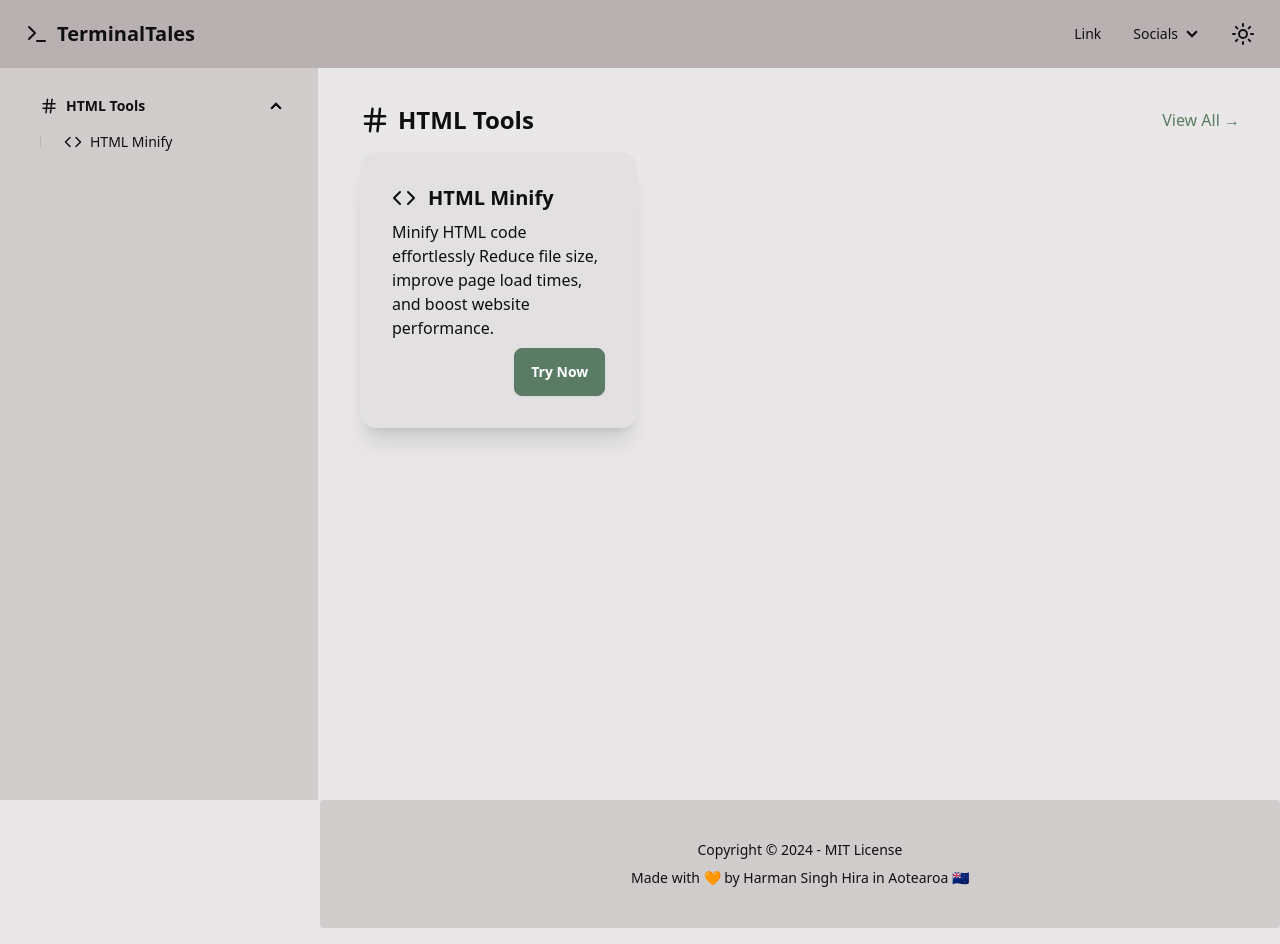
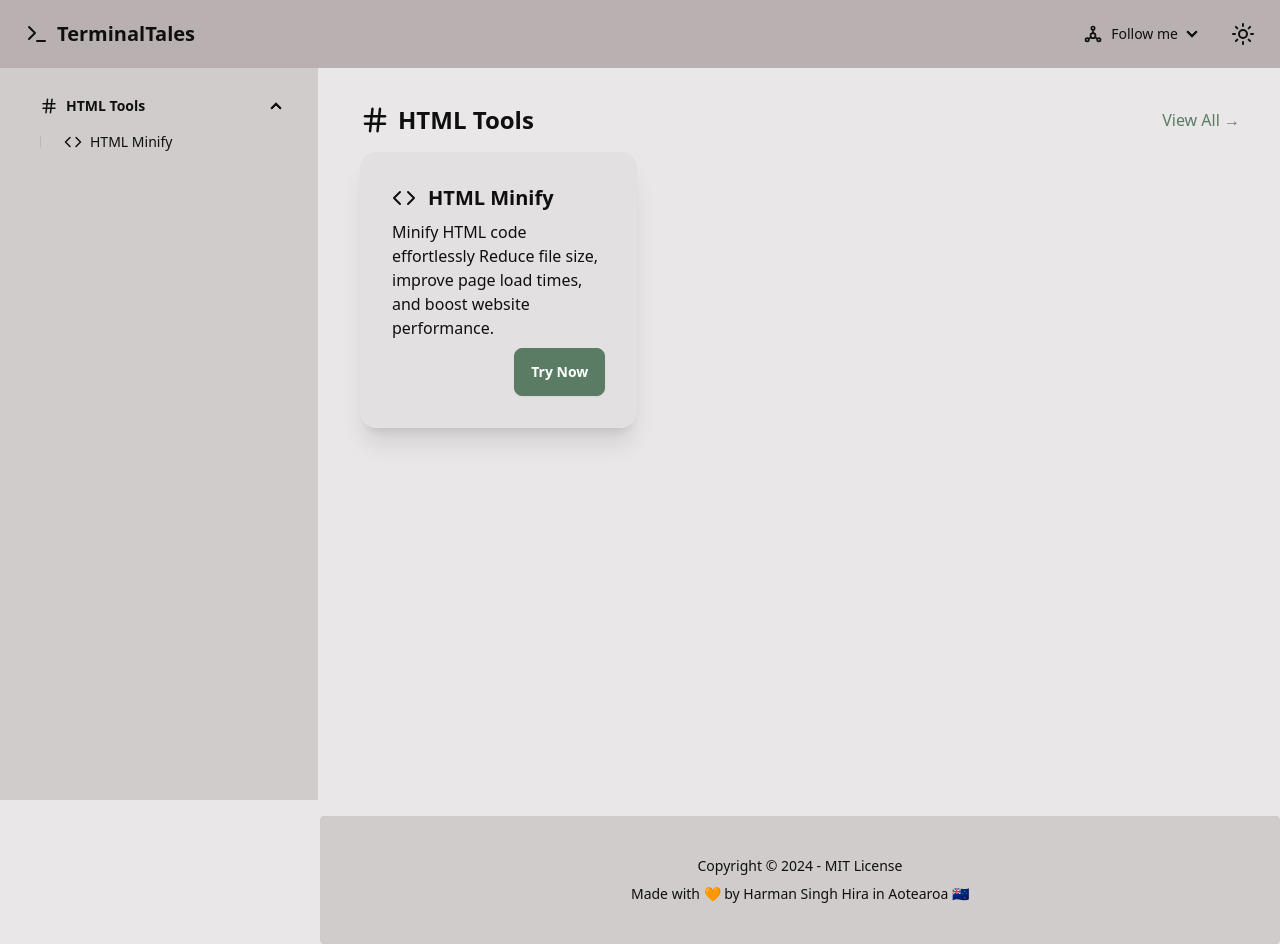
Before and after one commit to HSinghHira/TerminalTales, a React (Vite) app: page / in a window 1280 px wide. Built offline with nearby package versions, Linux system fonts and the light colour scheme.

Commit message:
Latest version of build

```diff
--- a/src/components/Footer/Footer.jsx
+++ b/src/components/Footer/Footer.jsx
@@ -2,7 +2,7 @@ import React from 'react'
 
 const Footer = () => {
   return (
-    <footer className="footer footer-center rounded bg-base-200 p-10 text-base-content">
+    <footer className="footer footer-center mt-4 rounded bg-base-200 p-10 text-base-content">
       <aside>
         <p>Copyright © {new Date().getFullYear()} - MIT License</p>
         <p>
--- a/src/components/Header/Nav.jsx
+++ b/src/components/Header/Nav.jsx
@@ -1,4 +1,8 @@
 import { Menu, Terminal, X } from 'lucide-react'
+import { AiOutlineGithub } from 'react-icons/ai'
+import { AiOutlineInstagram } from 'react-icons/ai'
+import { FaBluesky } from 'react-icons/fa6'
+import { TbSocial } from 'react-icons/tb'
 
 import DarkMode from './DarkMode'
 
@@ -22,17 +26,26 @@ const Nav = ({ menuState, setMenuState, buttonNode }) => {
       <div>
         <ul className="menu menu-horizontal px-1">
           <li>
-            <a>Link</a>
-          </li>
-          <li>
             <details>
-              <summary>Socials</summary>
+              <summary>
+                <TbSocial size={20} /> Follow me
+              </summary>
               <ul className="rounded-t-none bg-base-100 p-2">
                 <li>
-                  <a href="https://instagram.com/hsinghhira">Instagram</a>
+                  <a href="https://instagram.com/hsinghhira">
+                    <AiOutlineInstagram size={20} /> Instagram
+                  </a>
                 </li>
                 <li>
-                  <a href="https://github.com/HSinghHira">Github</a>
+                  <a href="https://github.com/HSinghHira">
+                    <AiOutlineGithub size={20} />
+                    Github
+                  </a>
+                </li>
+                <li>
+                  <a href="https://hsinghhira.bsky.social/">
+                    <FaBluesky size={20} /> Bluesky
+                  </a>
                 </li>
               </ul>
             </details>
```
Also changed, not shown: package.json (+1 -6 lines), 2 other files (tests, documents, lock files or other folders).
